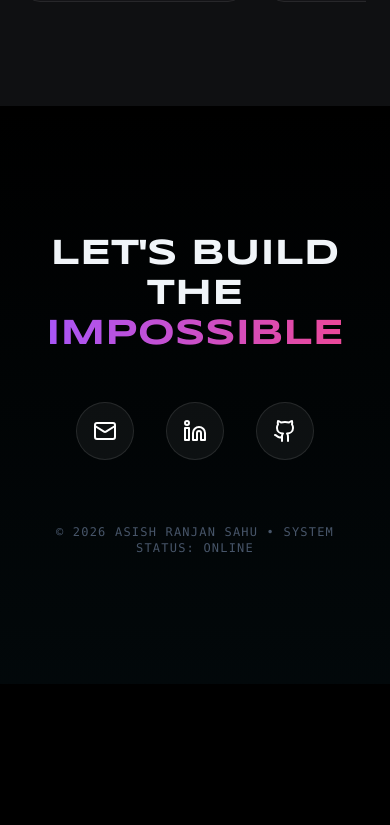
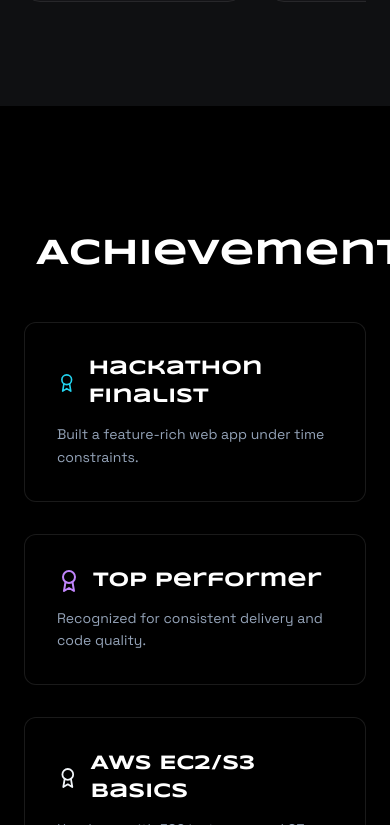
Before and after one commit to Asishranjansahu/ASISH-PORTFOLIO, a React (Vite) app: page / in a window 390 px wide. Shown: the part 6279-7104 px from the top of the page. Before the commit the page ends 6963 px from the top, so only its background shows below. Built offline with nearby package versions, Linux system fonts and the light colour scheme.

Commit message:
feat: add fixed sidebar with profile and Achievements section

```diff
--- a/src/App.jsx
+++ b/src/App.jsx
@@ -34,6 +34,40 @@ function App() {
 
   return (
     <div className="relative min-h-screen bg-black text-slate-100 font-sans selection:bg-cyan-500/30 overflow-x-hidden">
+      <aside className="fixed left-0 top-0 bottom-0 z-50 w-72 bg-black/60 backdrop-blur-md border-r border-white/10 hidden md:flex flex-col p-6 gap-6">
+        <div className="flex items-center gap-4">
+          <div className="w-14 h-14 rounded-full overflow-hidden border border-white/10">
+            <img
+              src="/profile.jpeg"
+              alt="Profile"
+              className="w-full h-full object-cover"
+              onError={(e) => { e.currentTarget.onerror = null; e.currentTarget.src = 'https://ui-avatars.com/api/?name=Asish+Ranjan+Sahu&background=0D8ABC&color=fff&size=256'; }}
+            />
+          </div>
+          <div>
+            <div className="font-display font-bold text-sm text-white">ASISH RANJAN SAHU</div>
+            <div className="text-[11px] text-slate-400">Full Stack Developer</div>
+            <div className="text-[11px] text-slate-500">Odisha, India</div>
+          </div>
+        </div>
+        <nav className="flex flex-col gap-2 text-xs font-mono">
+          <a href="#projects" className="px-3 py-2 rounded-lg border border-white/10 hover:border-cyan-500/50 hover:bg-white/5 transition-colors">Projects</a>
+          <a href="#skills" className="px-3 py-2 rounded-lg border border-white/10 hover:border-cyan-500/50 hover:bg-white/5 transition-colors">Skills</a>
+          <a href="#achievements" className="px-3 py-2 rounded-lg border border-white/10 hover:border-cyan-500/50 hover:bg-white/5 transition-colors">Achievements</a>
+          <a href="#contact" className="px-3 py-2 rounded-lg border border-white/10 hover:border-cyan-500/50 hover:bg-white/5 transition-colors">Contact</a>
+        </nav>
+        <div className="mt-auto flex gap-3">
+          <a href="mailto:asishranjansahu2003@gmail.com" className="p-2 rounded-lg bg-white/5 border border-white/10 hover:bg-white/10 transition">
+            <Mail className="w-4 h-4 text-white" />
+          </a>
+          <a href="https://linkedin.com/in/asish-ranjan-sahu" className="p-2 rounded-lg bg-white/5 border border-white/10 hover:bg-white/10 transition">
+            <Linkedin className="w-4 h-4 text-white" />
+          </a>
+          <a href="https://github.com/Asishranjansahu" className="p-2 rounded-lg bg-white/5 border border-white/10 hover:bg-white/10 transition">
+            <Github className="w-4 h-4 text-white" />
+          </a>
+        </div>
+      </aside>
       {show3D && (
         <Suspense fallback={<div className="fixed inset-0 z-0 bg-gradient-to-b from-black via-black to-black"></div>}>
           <Background3D />
@@ -68,7 +102,7 @@ function App() {
         </motion.div>
       </header>
 
-      <main className="relative z-10">
+      <main className="relative z-10 md:ml-72">
         {/* Hero Section */}
         <section id="about" className="min-h-screen flex items-center justify-center px-6 relative">
           <div className="max-w-7xl mx-auto grid lg:grid-cols-2 gap-16 items-center">
@@ -449,6 +483,39 @@ function App() {
           </div>
         </section>
 
+        <section id="achievements" className="py-32 px-6 bg-black/60">
+          <div className="max-w-7xl mx-auto">
+            <motion.h3
+              initial={{ opacity: 0, y: 20 }}
+              whileInView={{ opacity: 1, y: 0 }}
+              className="font-display text-4xl md:text-6xl font-bold mb-12 text-white flex items-center gap-3"
+            >
+              <Award className="w-8 h-8 text-cyan-400" /> Achievements
+            </motion.h3>
+            <div className="grid md:grid-cols-3 gap-8">
+              {[
+                { title: "Hackathon Finalist", desc: "Built a feature-rich web app under time constraints.", color: "cyan" },
+                { title: "Top Performer", desc: "Recognized for consistent delivery and code quality.", color: "purple" },
+                { title: "AWS EC2/S3 Basics", desc: "Hands-on with EC2 instances and S3 storage.", color: "pink" }
+              ].map((item, i) => (
+                <motion.div
+                  key={i}
+                  initial={{ opacity: 0, y: 30 }}
+                  whileInView={{ opacity: 1, y: 0 }}
+                  transition={{ delay: i * 0.1 }}
+                  className="holo-card p-8 group"
+                >
+                  <div className="flex items-center gap-3 mb-3">
+                    <Award className={`w-6 h-6 text-${item.color}-400`} />
+                    <h4 className="font-display text-xl font-bold text-white group-hover:text-cyan-400 transition-colors">{item.title}</h4>
+                  </div>
+                  <p className="text-slate-400 text-sm leading-relaxed">{item.desc}</p>
+                </motion.div>
+              ))}
+            </div>
+          </div>
+        </section>
+
         {/* Footer */}
         <footer id="contact" className="py-32 px-6 relative overflow-hidden">
           <div className="absolute inset-0 bg-gradient-to-t from-cyan-900/10 to-transparent pointer-events-none"></div>
```
